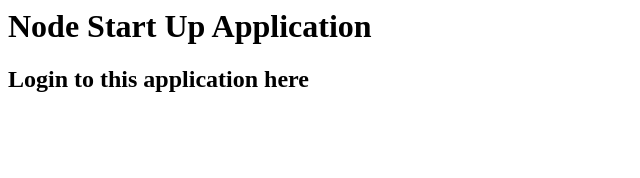
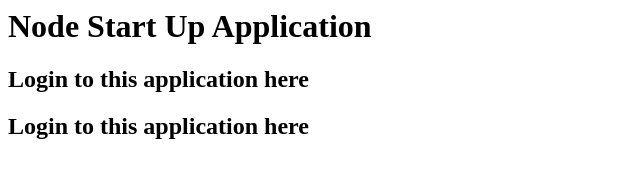
Before and after one commit to anureddy94/nodestartup, a plain HTML site: page index.html in a window 1280 px wide. Shown: the whole page, without its empty margins (0-640 px from the left). Drawn offline with Linux system fonts and the light colour scheme.

Commit message:
adding for testing merge

```diff
--- a/index.html
+++ b/index.html
@@ -5,8 +5,11 @@
 <body>
     <div>
         <h1>Node Start Up Application</h1>
-        <h2>Login to this application here</h2>
-        <div></div>
+
+        <div>
+            <h2>Login to this application here</h2>
+            <h2>Login to this application here</h2>
+        </div>
     </div>
 </body>
 </html>
```
